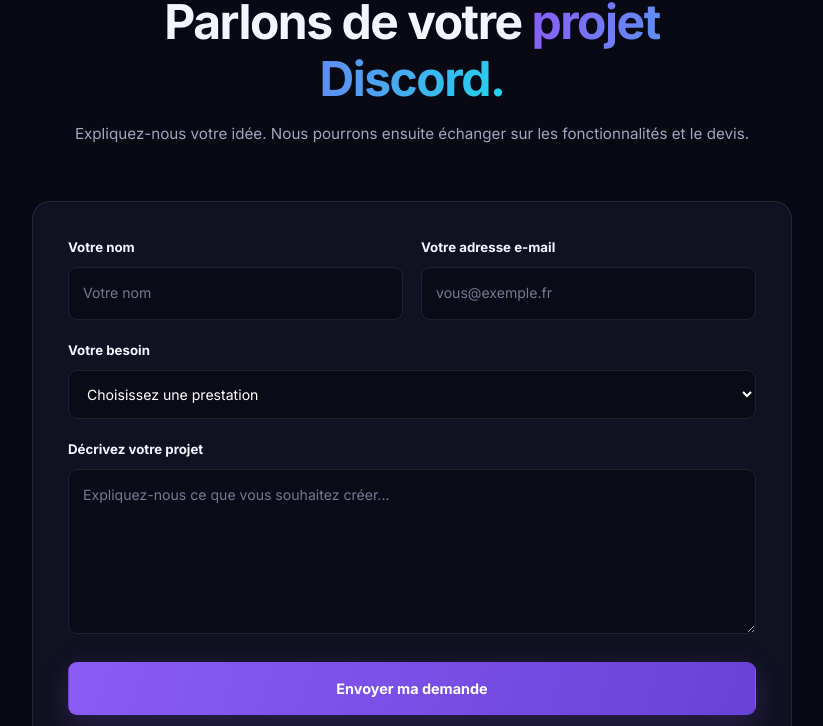
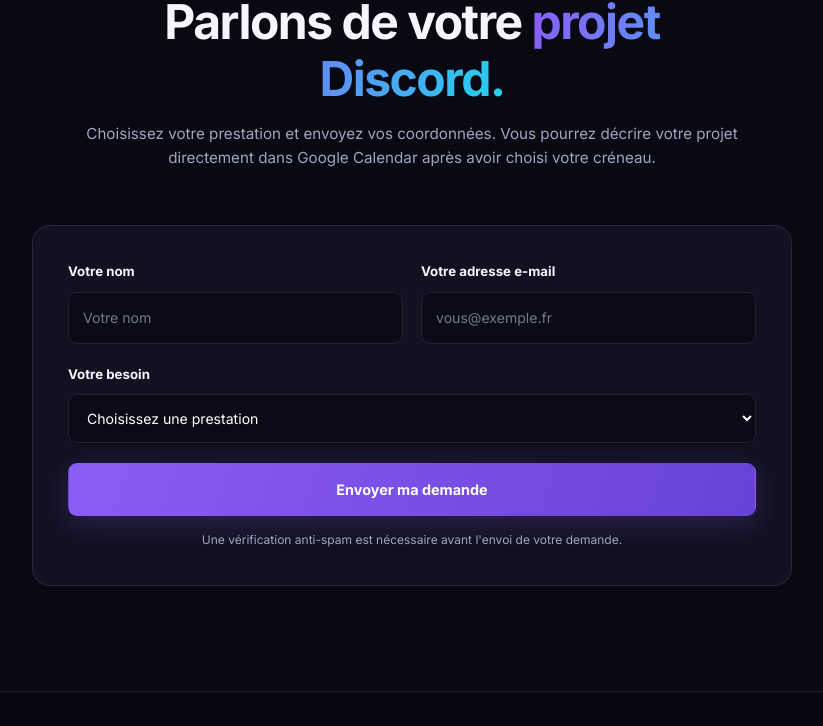
Before and after one commit to noasueur88-blip/..., a plain HTML site: page index.html in a window 1280 px wide. Shown: the part 4166-4892 px from the top of the page, without its empty margins (228-1051 px from the left). Drawn offline with Linux system fonts and the light colour scheme.

Commit message:
Revise project description and remove textarea
Updated project description and modified form input.

```diff
--- a/index.html
+++ b/index.html
@@ -1,4 +1,3 @@
-
 <!DOCTYPE html>
 <html lang="fr">
 <head>
@@ -436,8 +435,9 @@
         </h2>
 
         <p>
-          Expliquez-nous votre idée. Nous pourrons ensuite échanger
-          sur les fonctionnalités et le devis.
+          Choisissez votre prestation et envoyez vos coordonnées.
+          Vous pourrez décrire votre projet directement dans Google Calendar
+          après avoir choisi votre créneau.
         </p>
 
       </div>
@@ -490,18 +490,12 @@
 
         </div>
 
-        <div class="form-group">
-
-          <label for="message">Décrivez votre projet</label>
-
-          <textarea
-            id="message"
-            name="message"
-            rows="6"
-            placeholder="Expliquez-nous ce que vous souhaitez créer..."
-            required></textarea>
-
-        </div>
+        <!-- Champ technique caché : la description sera saisie dans Google Calendar -->
+        <input
+          type="hidden"
+          id="message"
+          name="message"
+          value="Le client décrira son projet directement dans le formulaire Google Calendar après avoir choisi son créneau.">
 
         <!-- hCaptcha Web3Forms -->
         <div
```
